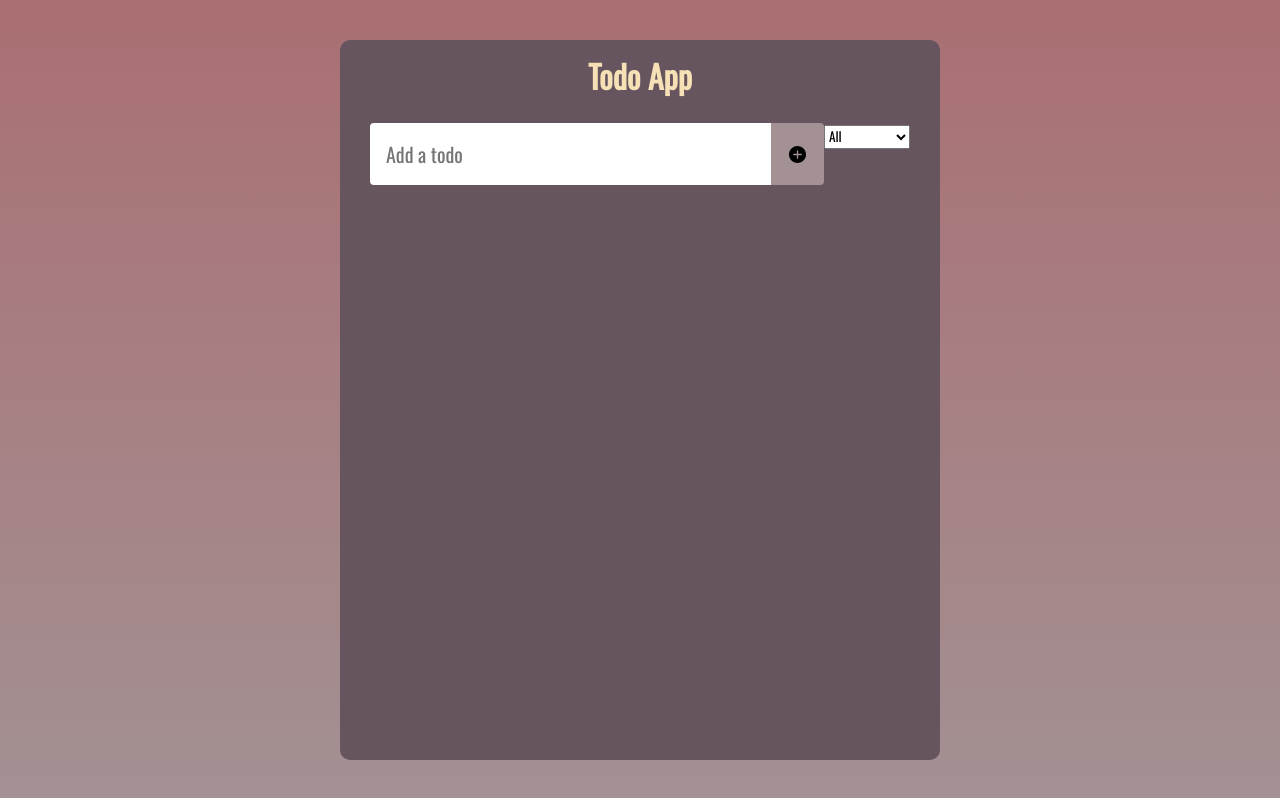
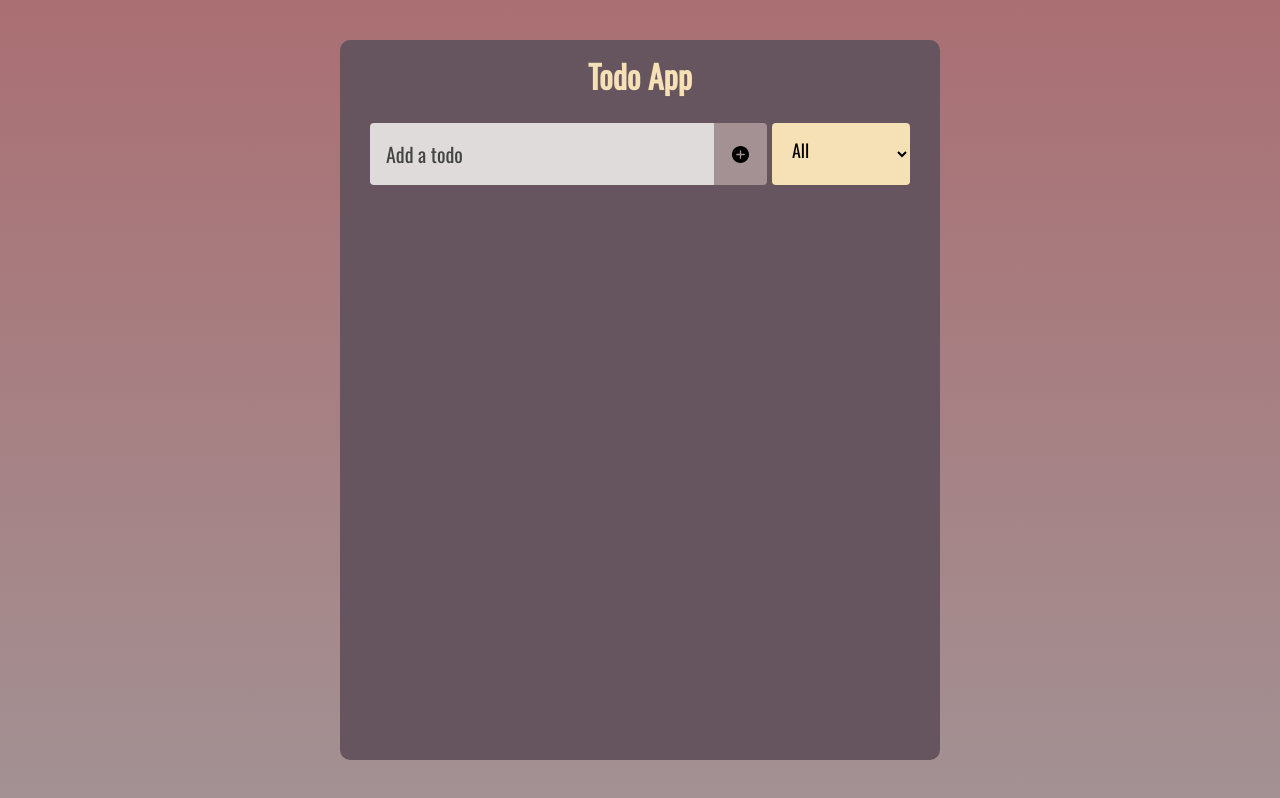
Before and after one commit to RadoslawZemlo/todo-react, a React (Create React App) app: page / in a window 1280 px wide. Built offline with nearby package versions, Linux system fonts and the light colour scheme.

Commit message:
Add styles to the select element and update the form's styles

```diff
--- a/src/App.css
+++ b/src/App.css
@@ -40,6 +40,7 @@ h1 {
 }
 
 .todo-input {
+  background-color: #dfdbdb;
   font-size: 20px;
   padding: 16px;
   border-radius: 4px 0 0 4px;
@@ -47,6 +48,10 @@ h1 {
   outline: none;
   width: 90%;
   color: #000;
+}
+
+.todo-input::placeholder {
+  color: #444444;
 }
 
 .add-button {
@@ -57,6 +62,19 @@ h1 {
   border: none;
   border-radius: 0 4px 4px 0;
   cursor: pointer;
+  outline: none;
+}
+
+.select-todos {
+  align-items: stretch;
+  background-color: #f6e0b5;
+  border: none;
+  border-radius: 4px;
+  cursor: pointer;
+  font-size: 18px;
+  height: 100%;
+  margin-left: 5px;
+  padding: 16px;
   outline: none;
 }
 
--- a/src/components/TodoForm.js
+++ b/src/components/TodoForm.js
@@ -35,7 +35,7 @@ const TodoForm = ({ input, setInput, todos, setTodos, setSelect }) => {
         <IoIosAddCircle />
       </button>
       <div className="select">
-        <select onChange={handleSelect} name="todos" className="filter-todos">
+        <select onChange={handleSelect} name="todos" className="select-todos">
           <option value="all">All</option>
           <option value="completed">Completed</option>
           <option value="uncompleted">Uncompleted</option>
```
